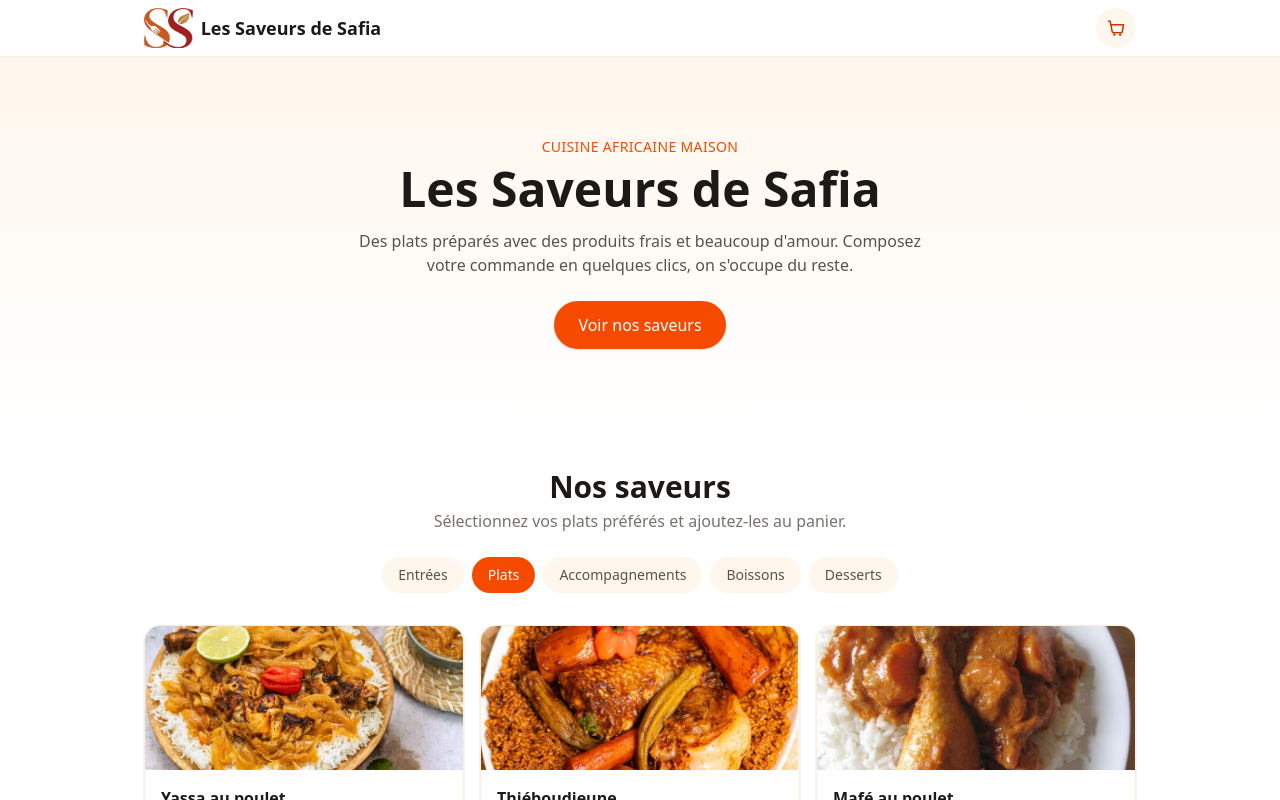
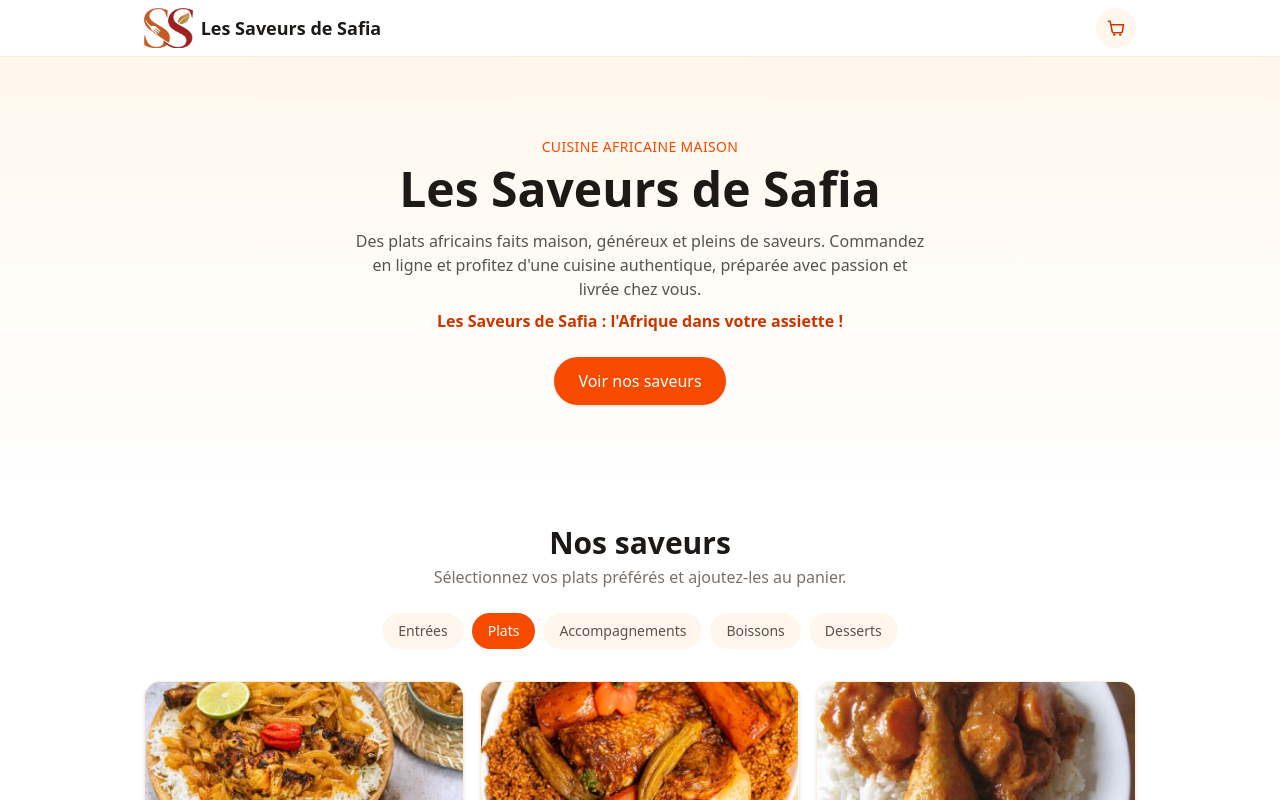
Before and after one commit to superconde224/safia-saveur, a Next.js app: page /safia-saveur/ in a window 1280 px wide. Shown: the top 800 px of the page. Built offline with nearby package versions, Linux system fonts and the light colour scheme.

Commit message:
Met à jour la description et ajoute le slogan dans le Hero

```diff
--- a/components/Hero.tsx
+++ b/components/Hero.tsx
@@ -7,8 +7,11 @@ export function Hero() {
         <p className="text-sm font-medium uppercase tracking-wide text-orange-600">Cuisine africaine maison</p>
         <h1 className="mt-2 text-3xl font-bold text-stone-900 sm:text-5xl">{RESTAURANT_NAME}</h1>
         <p className="mx-auto mt-4 max-w-xl text-stone-600">
-          Des plats préparés avec des produits frais et beaucoup d&apos;amour. Composez votre commande
-          en quelques clics, on s&apos;occupe du reste.
+          Des plats africains faits maison, généreux et pleins de saveurs. Commandez en ligne et
+          profitez d&apos;une cuisine authentique, préparée avec passion et livrée chez vous.
+        </p>
+        <p className="mx-auto mt-2 max-w-xl font-semibold text-orange-700">
+          Les Saveurs de Safia : l&apos;Afrique dans votre assiette !
         </p>
         <a
           href="#menu"
```
